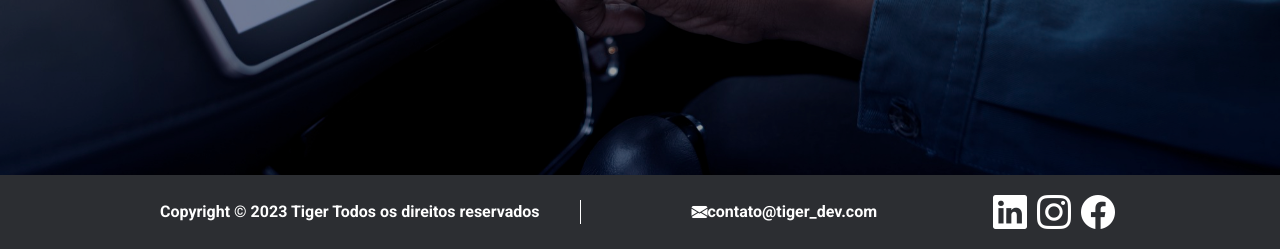
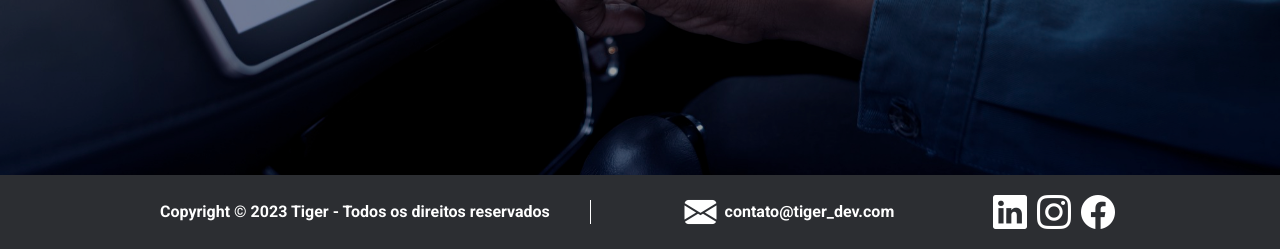
Before and after one commit to melojrx/urbanzone, a Flask app: page / in a window 1280 px wide. Shown: the part 625-874 px from the top of the page. Run offline with Flask 3, Linux system fonts and the light colour scheme; some libraries are stand-ins or nearby versions.

Commit message:
ajuste fino layout

```diff
--- a/app/templates/includeLinksEsquerda.html
+++ b/app/templates/includeLinksEsquerda.html
@@ -14,6 +14,10 @@
   <i class="bi bi-bar-chart"></i>
   <a href="{{url_for('compra.listCompra')}}"><span class="titulo-menu-gov">Extrato de Compras</span></a>
 </div>
+<div class="urban-gov-menu-gov">
+  <i class="bi bi-cart4"></i>
+  <a href="#"><span class="titulo-menu-gov">Comprar Créditos</span></a>
+</div>
 <!-- Footer -->
 <div class="footer-sidebar mt-auto">
   <footer class="container-fluid text-center border-top ">
--- a/app/templates/index.html
+++ b/app/templates/index.html
@@ -20,12 +20,12 @@
         <div class="footer-menu">
 
             <div class="copy-footer-site">
-            Copyright © 2023 Tiger Todos os direitos reservados
+            Copyright © 2023 Tiger - Todos os direitos reservados
             </div>
 
             <div class="contato-footer d-flex align-items-center">
-                <i class="bi bi-envelope-fill"></i>
-                <a href="#" class="link-mail">contato@tiger_dev.com</a>
+                <i class="bi bi-envelope-fill fs-2 me-2"></i>
+                <a href="#" class="link-mail ">contato@tiger_dev.com</a>
             </div>
 
             <div class="social-footer">
```
